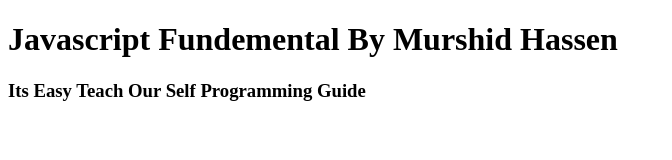
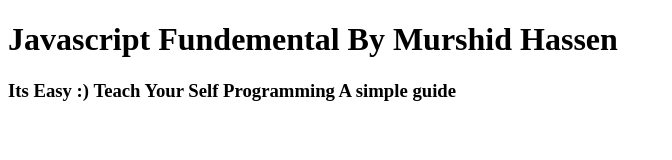
Before and after one commit to MurshidMac/GitHub, a website: page index.html in a window 1280 px wide. Shown: the whole page, without its empty margins (0-672 px from the left). Drawn offline with Linux system fonts and the light colour scheme.

Commit message:
added JS Lint

```diff
--- a/index.html
+++ b/index.html
@@ -8,7 +8,7 @@
     </head>
     <body>
         <h1>Javascript Fundemental By Murshid Hassen</h1>
-        <h3>Its Easy Teach Our Self Programming Guide</h3>
+        <h3>Its Easy :) Teach Your Self Programming A simple guide</h3>
     </body>
     <script src="js/basic.js"></script>
 </html>
--- a/package.json
+++ b/package.json
@@ -21,6 +21,7 @@
   },
   "homepage": "https://github.com/MurshidMac/GitHub#readme",
   "devDependencies": {
+    "jshint": "^2.9.4",
     "lite-server": "^2.3.0"
   }
 }
```
